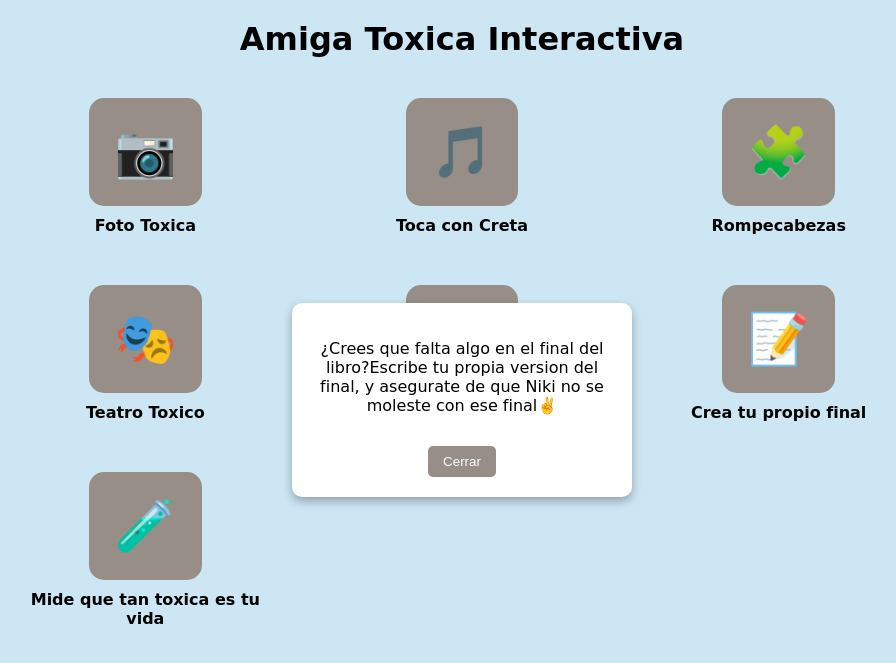
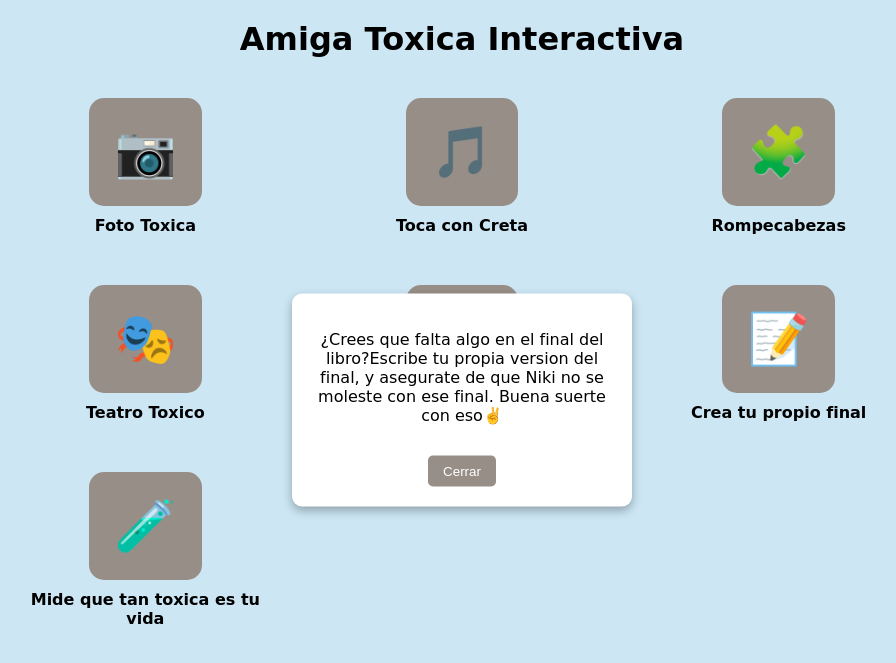
Before and after one commit to Codemaster117/hub, a Flask app: page / in a window 1280 px wide, after a click that opens the changed part. Shown: the top 663 px of the page, without its empty margins (178-1074 px from the left). Run offline with Flask 2, Linux system fonts and the light colour scheme; some web fonts are replaced.

Commit message:
Update main.html

```diff
--- a/templates/main.html
+++ b/templates/main.html
@@ -115,7 +115,7 @@
 
 <!-- Popups -->
 <div id="popup1" class="popup">
-    <p>Representa tu escena favorita dellibro en grupos de a 4🎭/p>
+    <p>Representa tu escena favorita del libro en grupos de a 4🎭/p>
     <button onclick="closePopup('popup1')">Cerrar</button>
 </div>
 <div id="popup2" class="popup">
@@ -123,7 +123,7 @@
     <button onclick="closePopup('popup2')">Cerrar</button>
 </div>
 <div id="popup3" class="popup">
-    <p>¿Crees que falta algo en el final del libro?Escribe tu propia version del final, y asegurate de que Niki no se moleste con ese final✌️</p>
+    <p>¿Crees que falta algo en el final del libro?Escribe tu propia version del final, y asegurate de que Niki no se moleste con ese final. Buena suerte con eso✌️</p>
     <button onclick="closePopup('popup3')">Cerrar</button>
 </div>
 
```
